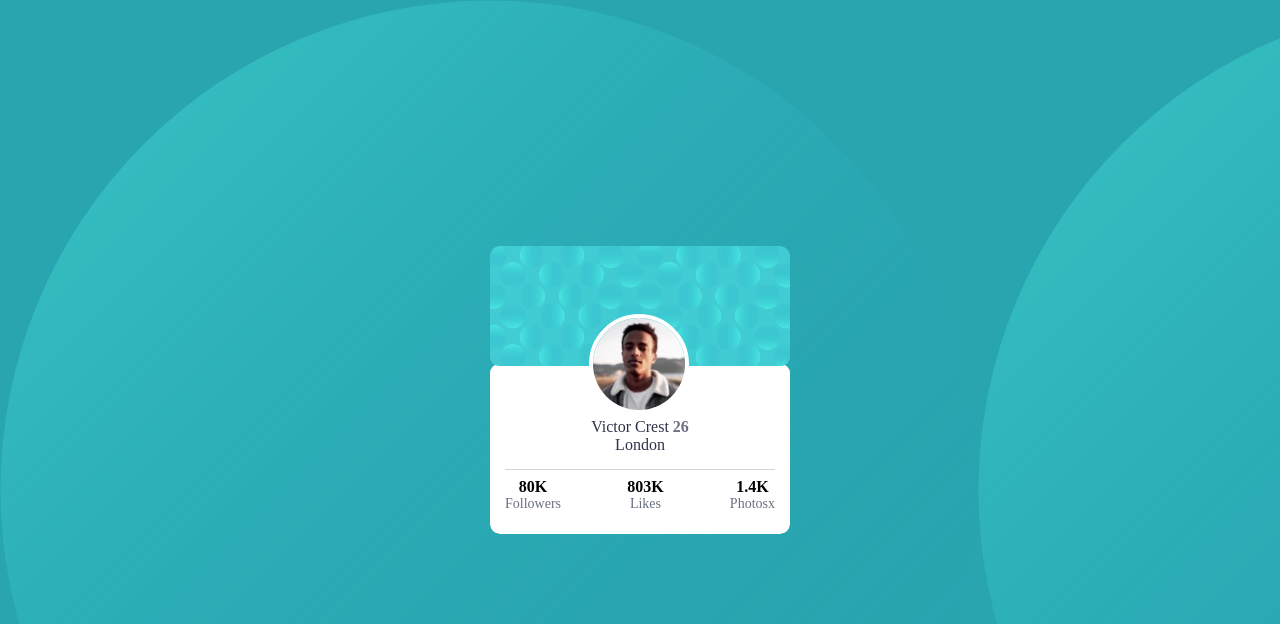
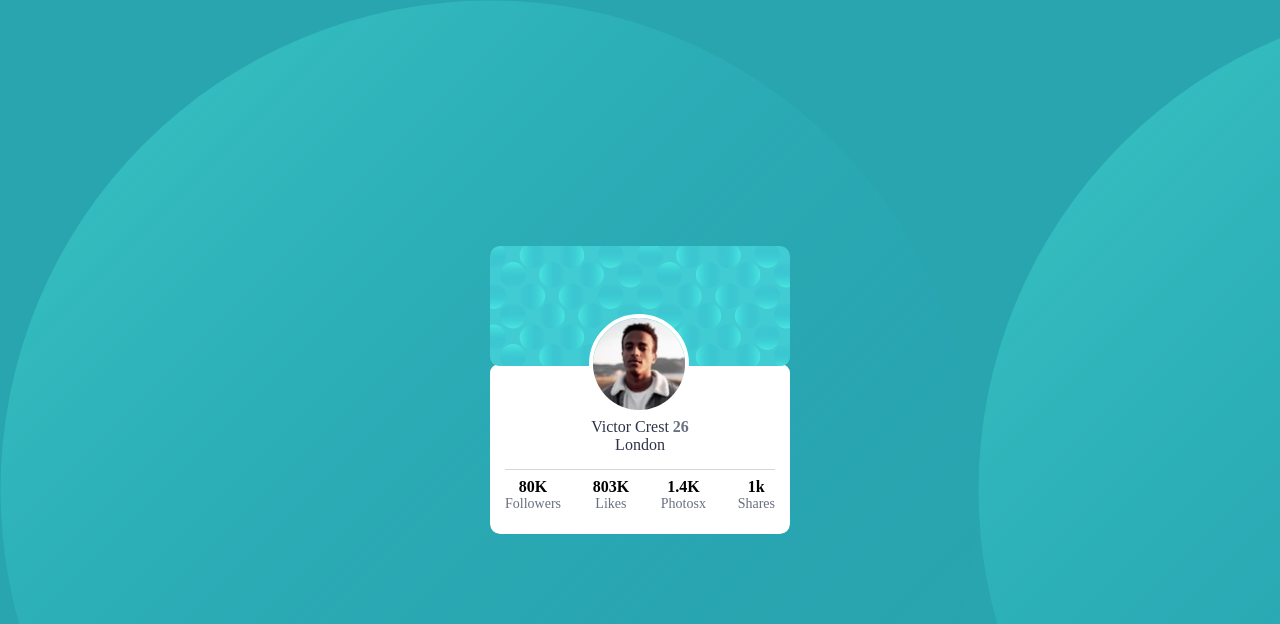
Before and after one commit to Hiltlairen/profiled-card-prueba, a plain HTML site: page index.html in a window 1280 px wide. Drawn offline with Linux system fonts and the light colour scheme.

Commit message:
agregando archivos js

```diff
--- a/index.html
+++ b/index.html
@@ -29,7 +29,7 @@
     </style>
   </head>
   <body>
-    <article class="card">
+    <article id="tarjeta" class="card">
       <div>
         <img src="./images/bg-pattern-card.svg" alt="back-ground-fond-profile" class="img-top">
       </div>
@@ -61,4 +61,5 @@
       </div>
     </article>
   </body>
+  <script src="./index.js"></script>
 </html>
--- /dev/null
+++ b/index.js
@@ -0,0 +1,15 @@
+const shareDiv = document.createElement("div");
+const cantidad = document.createElement("span");
+const shares = document.createElement("span");
+
+const text = document.createTextNode("1k");
+const text2 = document.createTextNode("Shares");
+
+cantidad.appendChild(text);
+shares.appendChild(text2);
+
+shareDiv.appendChild(cantidad);
+shareDiv.appendChild(shares);
+
+const stat = document.querySelector(".stat");
+stat.appendChild(shareDiv);
--- a/style/styles.css
+++ b/style/styles.css
@@ -25,7 +25,7 @@ body{
     background-color: #29a5af;
 }
 .card{
-    /*width: 95%;*/
+    /*width: 9 5%;*/
     width: auto;
     border-radius: 10px;
     overflow: hidden;
```
